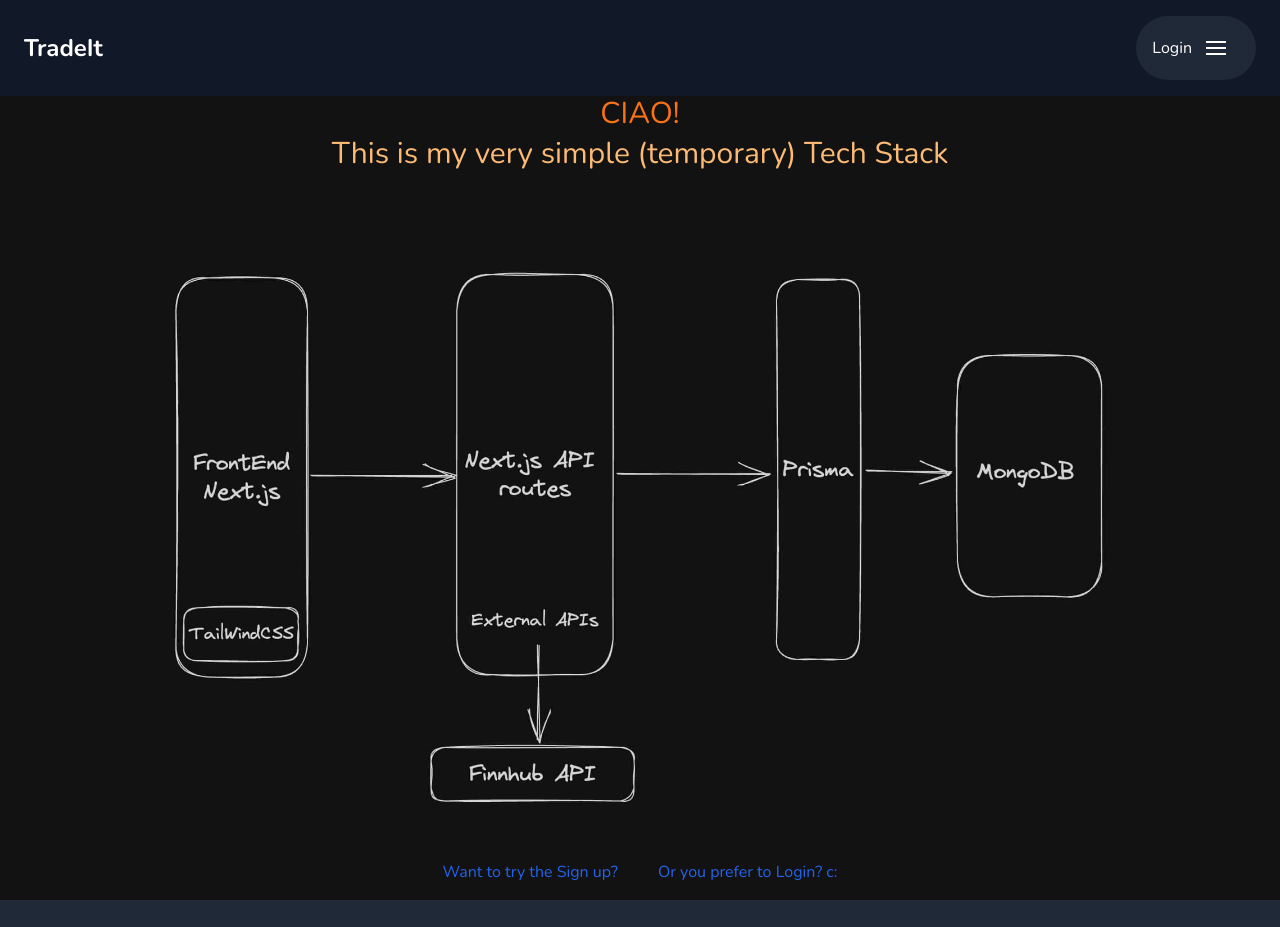
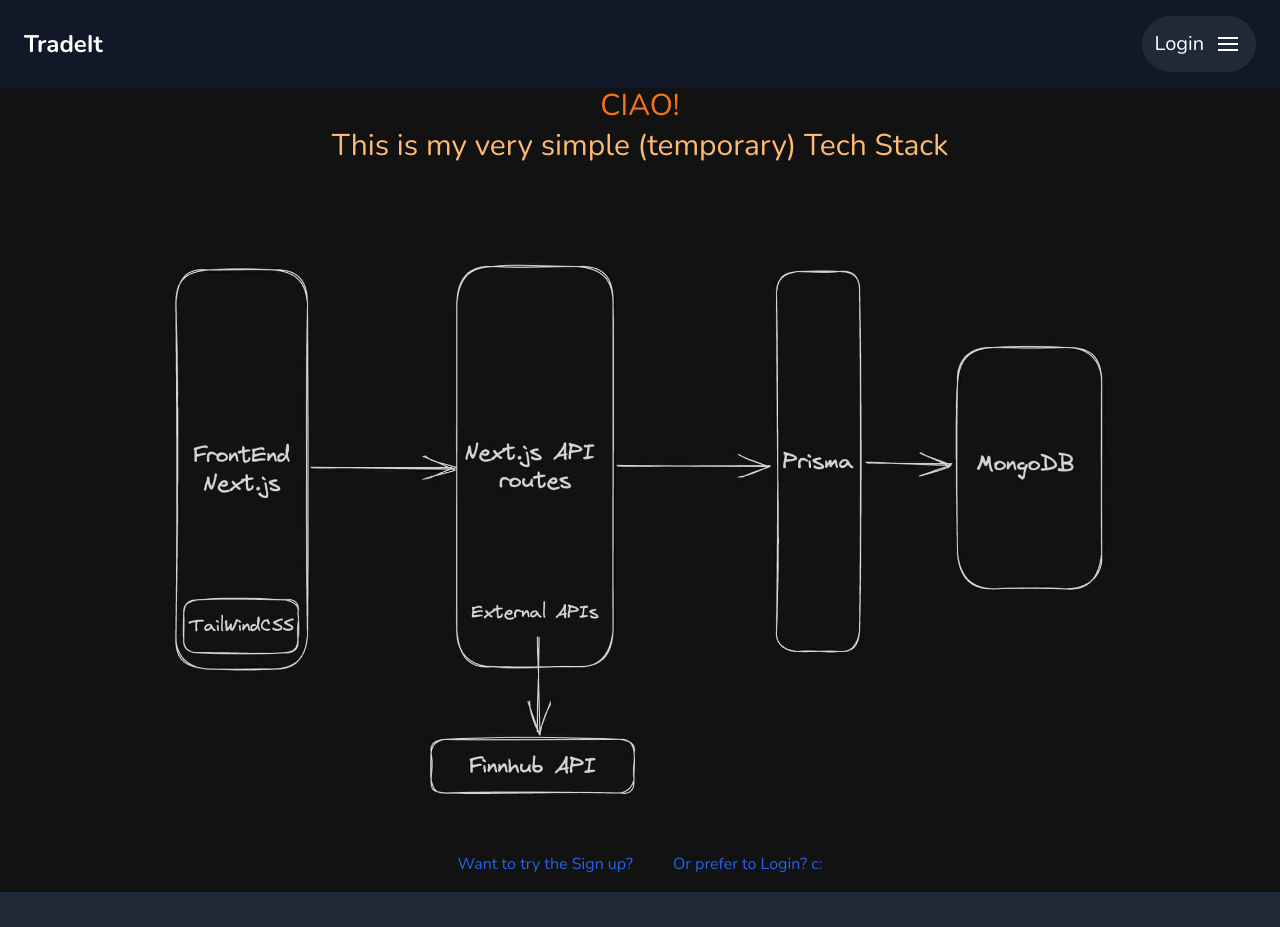
Before and after one commit to MarcoBofa/TradeIt, a Next.js app: page / in a window 1280 px wide. Shown: the top 927 px of the page. Built offline with nearby package versions, Linux system fonts and the light colour scheme; no server answers.

Commit message:
bug fixe

```diff
--- a/app/components/Navbar.tsx
+++ b/app/components/Navbar.tsx
@@ -2,6 +2,7 @@
 import { User } from "@prisma/client";
 import { Squash as Hamburger } from "hamburger-react";
 import { useState } from "react";
+import { signOut } from "next-auth/react";
 
 import Link from "next/link";
 
@@ -18,43 +19,40 @@
         <div className="text-2xl font-bold">TradeIt</div>
         <div className="relative">
           <div
-            className="rounded-full bg-gray-800 px-4 py-2 flex items-center cursor-pointer"
+            className="rounded-full text-xl bg-gray-800 px-3 py-1 flex items-center cursor-pointer"
             onClick={() => setDropdownOpen(!dropdownOpen)}
           >
             {currentUser ? currentUser.name : "Login"}
-            <Hamburger
-              toggled={dropdownOpen}
-              toggle={setDropdownOpen}
-              size={20}
-            />
+            <div style={{ marginRight: "-8px" }}>
+              <Hamburger
+                toggled={dropdownOpen}
+                toggle={setDropdownOpen}
+                size={20}
+              />
+            </div>
           </div>
           {dropdownOpen && (
             <div className="absolute right-0 mt-2 w-48 py-2 bg-gray-900 text-white rounded shadow-xl">
               {currentUser ? (
                 <>
-                  <Link
-                    href="/logout"
+                  <a className="block px-4 py-2 hover:bg-gray-800">Profile</a>
+                  <a
+                    onClick={() => signOut()}
                     className="block px-4 py-2 hover:bg-gray-800"
                   >
                     Logout
-                  </Link>
-                  <Link
-                    href="/profile"
-                    className="block px-4 py-2 hover:bg-gray-800"
-                  >
-                    Profile
-                  </Link>
+                  </a>
                 </>
               ) : (
                 <>
                   <Link
-                    href="/login"
+                    href="/Login"
                     className="block px-4 py-2 hover:bg-gray-800"
                   >
                     Login
                   </Link>
                   <Link
-                    href="/signup"
+                    href="/Register"
                     className="block px-4 py-2 hover:bg-gray-800"
                   >
                     Signup
--- a/app/page.tsx
+++ b/app/page.tsx
@@ -22,7 +22,7 @@
           Want to try the Sign up?
         </Link>
         <Link className="text-blue-600 hover:underline mb-4" href="/Login">
-          Or you prefer to Login? c:
+          Or prefer to Login? c:
         </Link>
       </div>
     </div>
```
